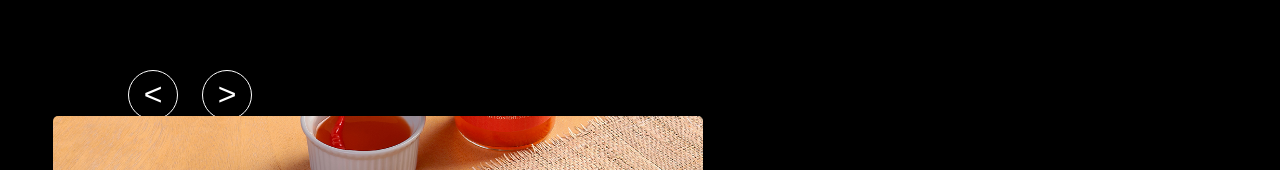
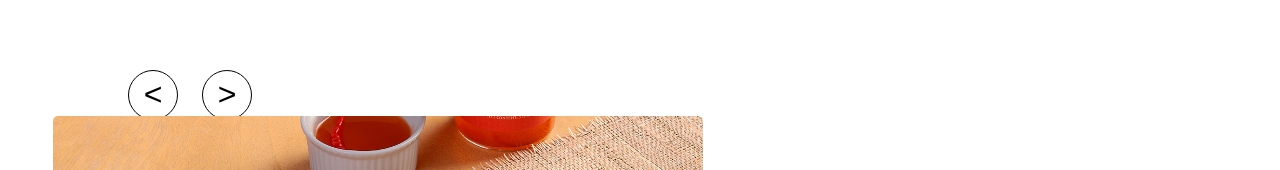
Before and after one commit to CharlesAbletes/silog-hub, a React (Vite) app: page / in a window 1280 px wide. Shown: the part 2520-2690 px from the top of the page. Built offline with nearby package versions, Linux system fonts and the light colour scheme; a web font is replaced by a local one.

Commit message:
Force sync of all moves and changes

```diff
--- a/src/CSS/feedbacksection.css
+++ b/src/CSS/feedbacksection.css
@@ -64,9 +64,9 @@
   width: 50px;
   height: 50px;
   border-radius: 50%;
-  border: 1px solid white;
+  border: 1px solid black;
   background-color: transparent;
-  color: white;
+  color: black;
   font-size: 2rem;
   font-weight: 300;
   cursor: pointer;
@@ -78,8 +78,8 @@
 
 .feedback-buttons button:hover {
   transform: scale(1.1);
-  background-color: rgb(255, 255, 255);
-  color: black;
+  background-color: black;
+  color: white;
 }
 
 /* Right column */
--- a/src/Footer.jsx
+++ b/src/Components/Footer.jsx
@@ -1,4 +1,4 @@
-import './CSS/footer.css'
+import '../CSS/footer.css'
 
 function Footer() {
   return (
--- a/src/Header.jsx
+++ b/src/Components/Header.jsx
@@ -1,6 +1,6 @@
 import { useEffect, useState } from "react";
 import { NavLink } from "react-router-dom";
-import "./CSS/header.css";
+import "../CSS/header.css";
 
 function Header() {
   const [isSticky, setIsSticky] = useState(false);
--- a/src/Mainpages/HomePage.jsx
+++ b/src/Mainpages/HomePage.jsx
@@ -1,4 +1,4 @@
-import Header from '../Header.jsx'
+import Header from '../Components/Header.jsx'
 import Favorites from '../Components/Sections/FavoritesSection.jsx'
 import FollowUs from '../Components/Sections/FollowSection.jsx'
 import ExploreCategory from '../Components/Sections/ExploreCategory.jsx'
@@ -6,7 +6,7 @@ import '../CSS/homepage.css'
 import { NavLink } from "react-router-dom"
 import HeroMarquee from '../Components/Sections/HeroMarquee.jsx'
 import FeedbackSection from '../Components/Sections/FeedBackSection.jsx'
-import Footer from '../Footer.jsx'
+import Footer from '../Components/Footer.jsx'
 
 function HomePage() {
     return (
--- a/src/Mainpages/Silogs.jsx
+++ b/src/Mainpages/Silogs.jsx
@@ -1,5 +1,5 @@
-import Header from '../Header.jsx'
-import Footer from '../Footer.jsx'
+import Header from '../Components/Header.jsx'
+import Footer from '../Components/Footer.jsx'
 import foodsData from '../Data/foodData.js'
 import Card from '../Components/Cards/Card.jsx'
 import '../CSS/card.css'
--- a/src/index.css
+++ b/src/index.css
@@ -7,10 +7,10 @@
   font-weight: 400;
 
     /* backgrounds #F5F5F5 #faf3dd */
-  --bg-root: black;
+  --bg-root: white;
 
   /* text */
-  --text-primary: white;
+  --text-primary: black;
   --text-secondary: #757373;
 
   /* accent */
```
